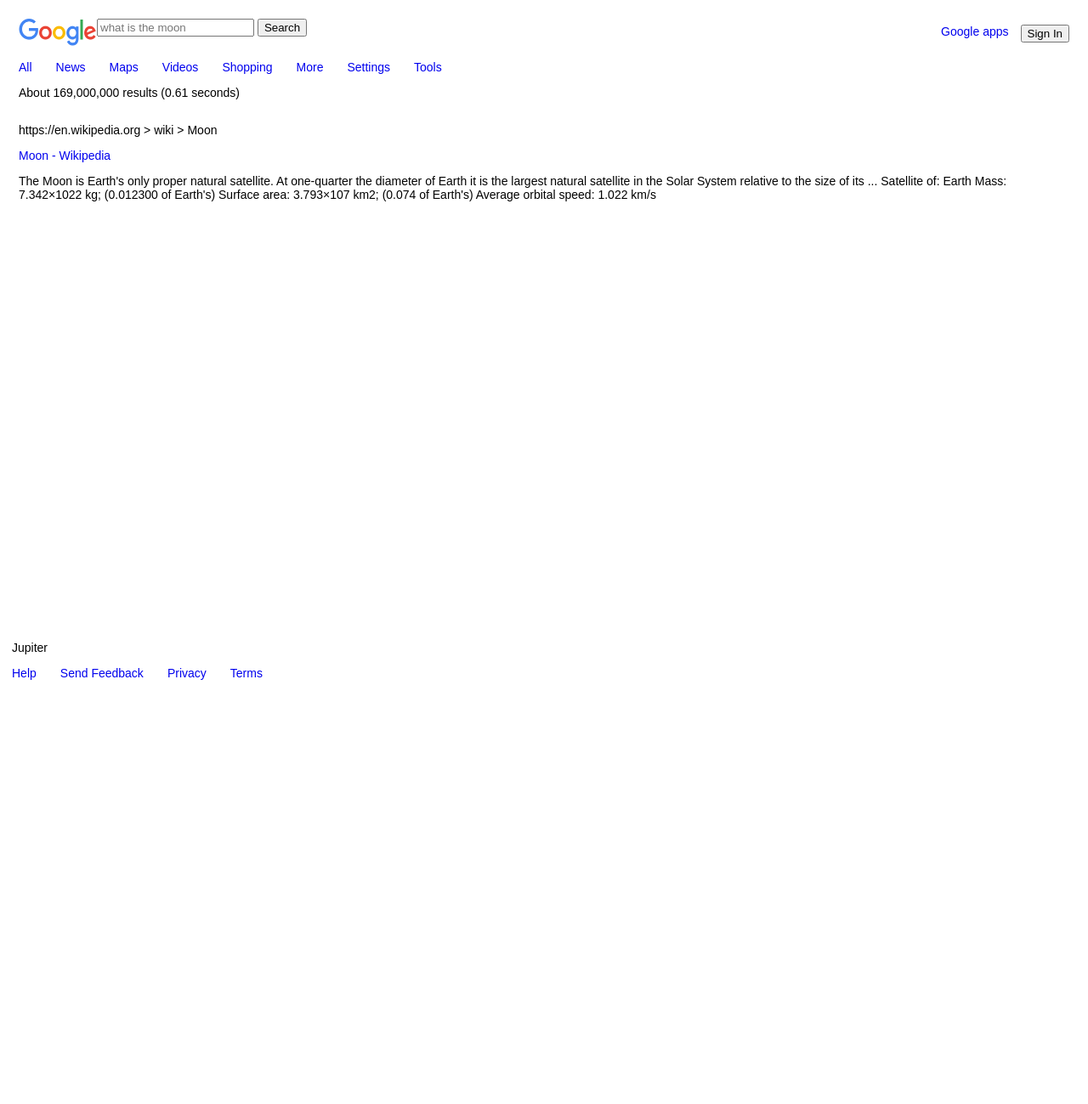
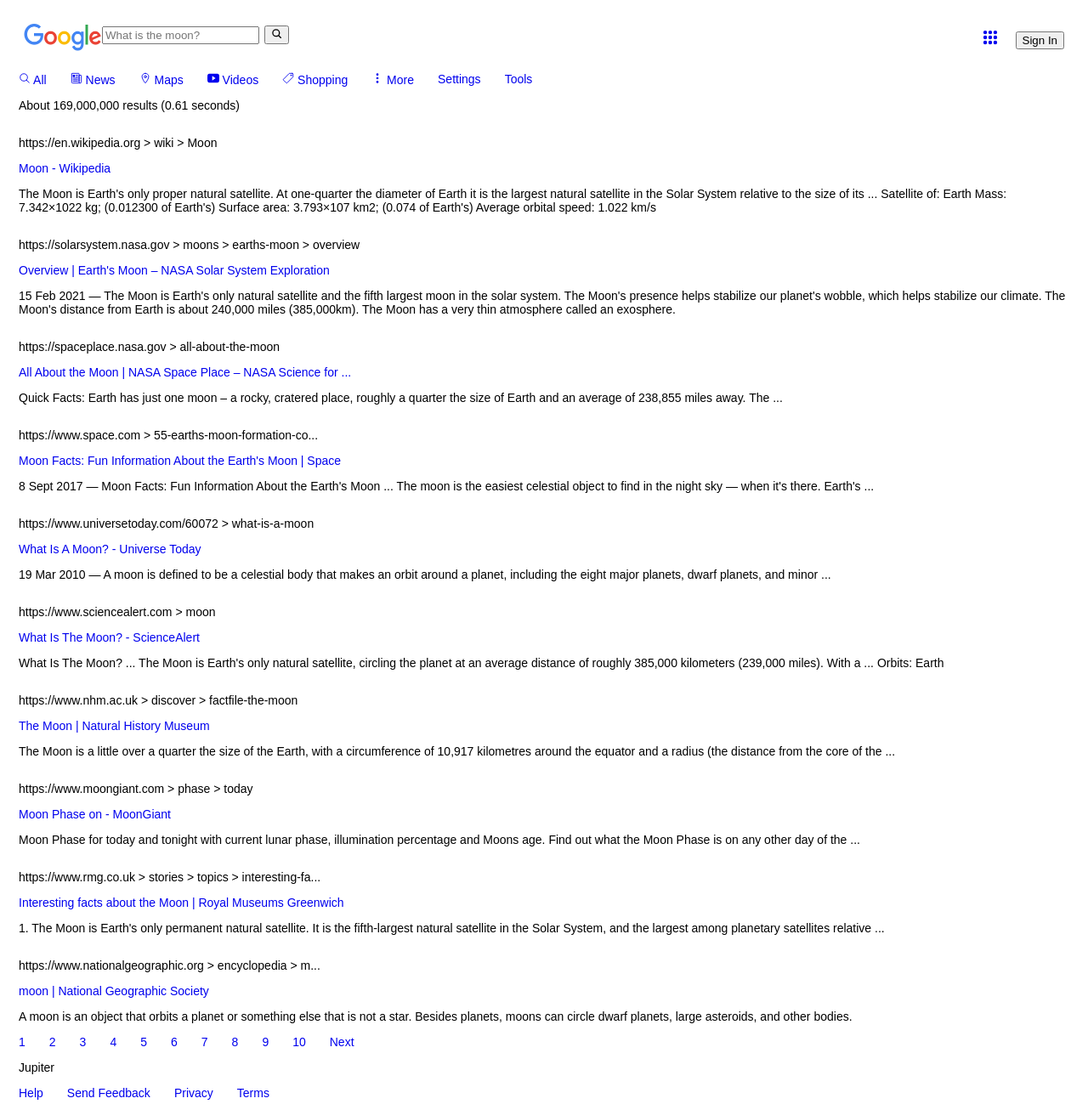
Before and after one commit to RaviP14/google-search-result-page, a plain HTML site: page index.html in a window 1280 px wide. Shown: the whole page at 85% size. Before the commit the page ends 800 px from the top, so only its background shows below. Drawn offline with nearby package versions, Linux system fonts and the light colour scheme.

Commit message:
added main nav links & icons.

```diff
--- a/index.html
+++ b/index.html
@@ -8,24 +8,24 @@
         <li><img src="./resources/googlelogo_color_92x30dp.png" alt="Google Logo" width="92" height="32"></li>
         <li>
             <form>
-                <input type="text" name="text" class="search" placeholder="what is the moon">
-                <button type="submit">Search</button> <!-- replace with icon, will have one rounded side  -->
+                <input type="text" name="text" class="search" placeholder="What is the moon?">
+                <button class="search-b"type="submit"><ion-icon name="search"></ion-icon></button> <!-- replace with icon, will have one rounded side  -->
             </form>
         </li>
     </ul>
     <ul class="right-side-head">
-        <li><a class="icon" href="google-apps.aps">Google apps</a></li> <!--change to icon-->
+        <li><a class="icon" href="google-apps.aps"><ion-icon name="apps"></ion-icon></a></li> <!--change to icon-->
         <li><button type="submit">Sign In</button></li>
     </ul>
 </nav>
 <nav>
     <ul class="header-nav">
-        <li><a href="all.asp">All</a></li>
-        <li><a href="news.asp">News</a></li>
-        <li><a href="maps.asp">Maps</a></li>
-        <li><a href=videos.asp>Videos</a></li>
-        <li><a href="shopping.asp">Shopping</a></li>
-        <li><a href="more.asp">More</a></li>
+        <li><a href="all.asp"><ion-icon name="search-outline"></ion-icon> All</a></li>
+        <li><a href="news.asp"><ion-icon name="newspaper-outline"></ion-icon> News</a></li>
+        <li><a href="maps.asp"><ion-icon name="location-outline"></ion-icon> Maps</a></li>
+        <li><a href=videos.asp><ion-icon name="logo-youtube"></ion-icon> Videos</a></li>
+        <li><a href="shopping.asp"><ion-icon name="pricetag-outline"></ion-icon> Shopping</a></li>
+        <li><a href="more.asp"><ion-icon name="ellipsis-vertical"></ion-icon> More</a></li>
         <li><a href="settings.asp">Settings</a></li>
         <li><a href="tools.asp">Tools</a></li>
     </ul>
@@ -43,10 +43,64 @@
             Surface area: 3.793×107 km2; (0.074 of Earth's)
             Average orbital speed: 1.022 km/s</p>
         </li>
-        <li><a></a><p></p></li>
-        <li><a></a><p></p></li>
-        <li><a></a><p></p></li>
-        <li><a></a><p></p></li>
+        <li>
+            <p>https://solarsystem.nasa.gov > moons > earths-moon > overview</p>
+            <a href="result-2.asp">Overview | Earth's Moon – NASA Solar System Exploration</a>
+            <p>15 Feb 2021 — The Moon is Earth's only natural satellite and the fifth largest moon in the solar system. The Moon's presence helps stabilize our planet's wobble, which helps stabilize our climate. The Moon's distance from Earth is about 240,000 miles (385,000km). The Moon has a very thin atmosphere called an exosphere.</p>
+        </li>
+        <li>
+            <p>https://spaceplace.nasa.gov > all-about-the-moon</p>
+            <a href="result-3.asp">All About the Moon | NASA Space Place – NASA Science for ...</a>
+            <p>Quick Facts: Earth has just one moon – a rocky, cratered place, roughly a quarter the size of Earth and an average of 238,855 miles away. The ...</p>
+        </li>
+        <li>
+            <p>https://www.space.com > 55-earths-moon-formation-co...</p>
+            <a href="result-4.asp">Moon Facts: Fun Information About the Earth's Moon | Space</a>
+            <p>8 Sept 2017 — Moon Facts: Fun Information About the Earth's Moon ... The moon is the easiest celestial object to find in the night sky — when it's there. Earth's ...</p>
+        </li>
+        <li>
+            <p>https://www.universetoday.com/60072 > what-is-a-moon</p>
+            <a href="result-5.asp">What Is A Moon? - Universe Today</a>
+            <p>19 Mar 2010 — A moon is defined to be a celestial body that makes an orbit around a planet, including the eight major planets, dwarf planets, and minor ...</p>
+        </li>
+        <li>
+            <p>https://www.sciencealert.com > moon</p>
+            <a href="result-6.asp">What Is The Moon? - ScienceAlert</a>
+            <p>What Is The Moon? ... The Moon is Earth's only natural satellite, circling the planet at an average distance of roughly 385,000 kilometers (239,000 miles). With a ...
+                Orbits: Earth</p>
+        </li>
+        <li>
+            <p>https://www.nhm.ac.uk > discover > factfile-the-moon</p>
+            <a href="result-7.asp">The Moon | Natural History Museum</a>
+            <p>The Moon is a little over a quarter the size of the Earth, with a circumference of 10,917 kilometres around the equator and a radius (the distance from the core of the ...</p>
+        </li>
+        <li><p>https://www.moongiant.com > phase > today</p>
+            <a href="result-8.asp">Moon Phase on - MoonGiant</a>
+            <p>Moon Phase for today and tonight with current lunar phase, illumination percentage and Moons age. Find out what the Moon Phase is on any other day of the ...</p>
+        </li>
+        <li>
+            <p>https://www.rmg.co.uk > stories > topics > interesting-fa...</p>
+            <a href="result-9.asp">Interesting facts about the Moon | Royal Museums Greenwich</a>
+            <p>1. The Moon is Earth's only permanent natural satellite. It is the fifth-largest natural satellite in the Solar System, and the largest among planetary satellites relative ...</p>
+        </li>
+        <li>
+            <p>https://www.nationalgeographic.org > encyclopedia > m...</p>
+            <a href="result-10.asp">moon | National Geographic Society</a>
+            <p>A moon is an object that orbits a planet or something else that is not a star. Besides planets, moons can circle dwarf planets, large asteroids, and other bodies.</p>
+        </li>
+    </ul>
+    <ul class="pages">
+        <li><a href="page-1.asp">1</a></li>
+        <li><a href="page-2.asp">2</a></li>
+        <li><a href="page-3.asp">3</a></li>
+        <li><a href="page-4.asp">4</a></li>
+        <li><a href="page-5.asp">5</a></li>
+        <li><a href="page-6.asp">6</a></li>
+        <li><a href="page-7.asp">7</a></li>
+        <li><a href="page-8.asp">8</a></li>
+        <li><a href="page-9.asp">9</a></li>
+        <li><a href="page-10.asp">10</a></li>
+        <li><a href="page-11.asp">Next</a></li>
     </ul>
 </body>
 
@@ -63,4 +117,5 @@
         </ul>
     </div>
 </footer>
+<script src="https://unpkg.com/ionicons@5.4.0/dist/ionicons.js"></script>
 </html>
--- a/resources/css/index.css
+++ b/resources/css/index.css
@@ -42,6 +42,7 @@ nav.header-search {
     padding-left: 1em;
     padding-bottom: 1em;
     text-decoration: none;
+    font-size: 20px !important;
 }
 
 .left-side-head {
@@ -54,17 +55,22 @@ nav.header-search {
 
 .header-nav {
     display: flex;
+    font-size: 14px !important;
 }
 /*Body*/
-.search-links{
+.search-links {
     display: flex;
     flex-direction: column;
 }
+.pages {
+    display: flex;
+}
+
 /*Footer*/
 .footer-all {
-    position: fixed;
+    /*position: fixed;
     left: 0;
-    bottom: 0;
+    bottom: 0; */
     width: 100%;
 }
 
```
